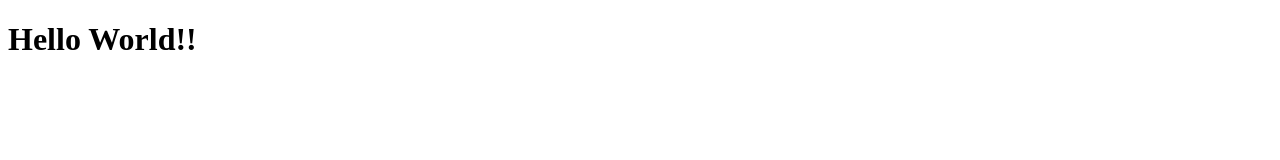
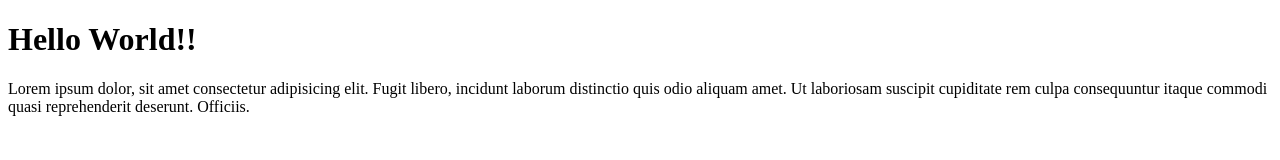
Before and after one commit to RicoAlde46/ProyekRPL2022, a plain HTML site: page indx.html in a window 1280 px wide. Drawn offline with Linux system fonts and the light colour scheme.

Commit message:
Menambahkan Paragraf

```diff
--- a/indx.html
+++ b/indx.html
@@ -8,5 +8,6 @@
 </head>
 <body>
     <h1>Hello World!!</h1>
+    <p>Lorem ipsum dolor, sit amet consectetur adipisicing elit. Fugit libero, incidunt laborum distinctio quis odio aliquam amet. Ut laboriosam suscipit cupiditate rem culpa consequuntur itaque commodi quasi reprehenderit deserunt. Officiis.</p>
 </body>
 </html>
```
